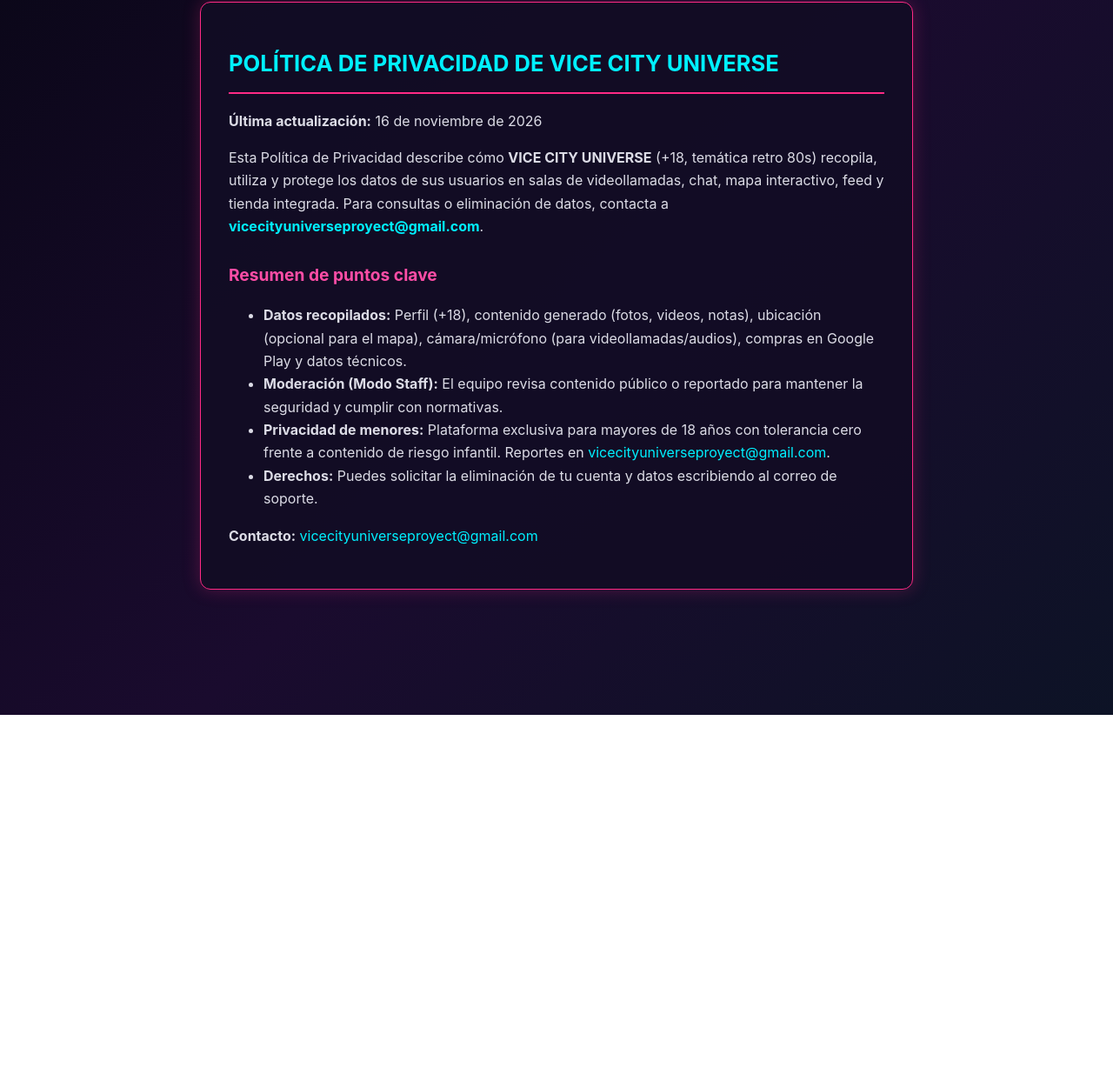
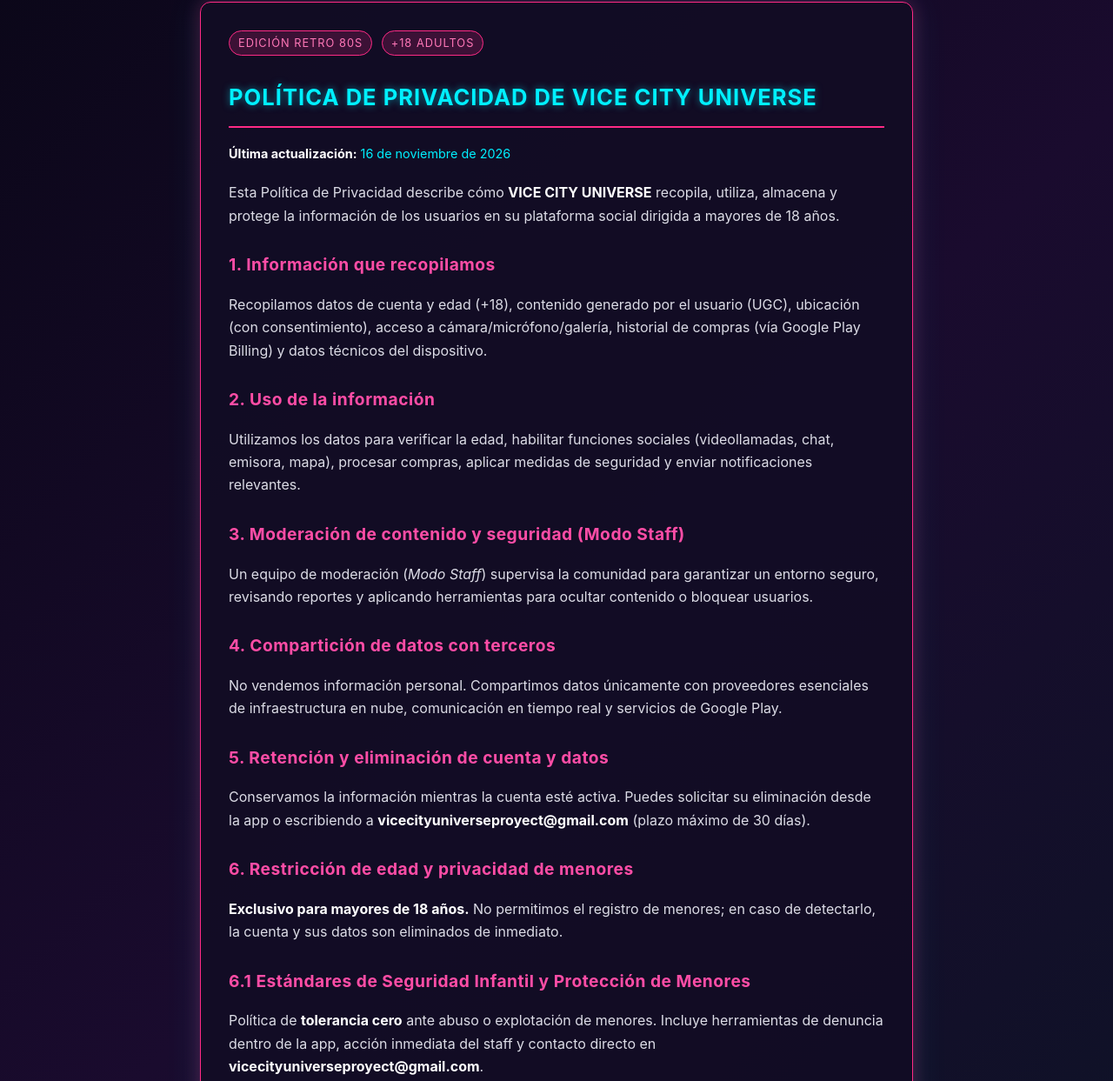
Before and after one commit to ceridiumhyper/privacidad-vicecity, a plain HTML site: page index.html in a window 1280 px wide. Shown: the part 18-1261 px from the top of the page at 87% size. Before the commit the page ends 840 px from the top, so only its background shows below. Drawn offline with Linux system fonts and the light colour scheme.

Commit message:
Revise privacy policy and improve styling
Updated the privacy policy to include additional details on data collection, usage, and user rights. Enhanced styling for better visual presentation.

```diff
--- a/index.html
+++ b/index.html
@@ -6,26 +6,52 @@
     <title>Política de Privacidad - VICE CITY UNIVERSE</title>
     <style>
         body { font-family: -apple-system, BlinkMacSystemFont, "Segoe UI", Roboto, Helvetica, Arial, sans-serif; line-height: 1.65; color: #e6e6f0; max-width: 820px; margin: 0 auto; padding: 20px; background: linear-gradient(135deg, #0b0719 0%, #1a0b2e 50%, #0d1326 100%); min-height: 100vh; }
-        .container { background: rgba(18, 13, 36, 0.92); padding: 32px; border-radius: 12px; border: 1px solid #ff2a85; box-shadow: 0 0 20px rgba(255, 42, 133, 0.25); }
-        h1 { color: #00f0ff; text-transform: uppercase; border-bottom: 2px solid #ff2a85; padding-bottom: 12px; font-size: 1.6em; }
-        h2 { color: #ff4da6; margin-top: 28px; font-size: 1.2em; }
+        .container { background: rgba(18, 13, 36, 0.92); padding: 32px; border-radius: 12px; border: 1px solid #ff2a85; box-shadow: 0 0 20px rgba(255, 42, 133, 0.25), 0 0 40px rgba(0, 240, 255, 0.12); }
+        h1 { color: #00f0ff; text-transform: uppercase; letter-spacing: 1px; border-bottom: 2px solid #ff2a85; padding-bottom: 12px; text-shadow: 0 0 8px rgba(0, 240, 255, 0.5); font-size: 1.6em; }
+        h2 { color: #ff4da6; margin-top: 28px; font-size: 1.2em; letter-spacing: 0.5px; }
         p, li { color: #dcdce6; }
+        ul { padding-left: 20px; }
+        li { margin-bottom: 10px; }
+        strong { color: #ffffff; }
+        .date { color: #00f0ff; font-size: 0.9em; margin-bottom: 20px; }
+        .badge { display: inline-block; background: rgba(255, 42, 133, 0.18); border: 1px solid #ff2a85; color: #ff77b7; padding: 3px 10px; border-radius: 20px; font-size: 0.8em; margin-bottom: 10px; margin-right: 6px; letter-spacing: 1px; text-transform: uppercase; }
         a { color: #00f0ff; text-decoration: none; }
     </style>
 </head>
 <body>
     <div class="container">
+        <span class="badge">Edición Retro 80s</span>
+        <span class="badge">+18 Adultos</span>
         <h1>Política de Privacidad de VICE CITY UNIVERSE</h1>
         <p class="date"><strong>Última actualización:</strong> 16 de noviembre de 2026</p>
-        <p>Esta Política de Privacidad describe cómo <strong>VICE CITY UNIVERSE</strong> (+18, temática retro 80s) recopila, utiliza y protege los datos de sus usuarios en salas de videollamadas, chat, mapa interactivo, feed y tienda integrada. Para consultas o eliminación de datos, contacta a <a href="mailto:vicecityuniverseproyect@gmail.com"><strong>vicecityuniverseproyect@gmail.com</strong></a>.</p>
-        <h2>Resumen de puntos clave</h2>
-        <ul>
-            <li><strong>Datos recopilados:</strong> Perfil (+18), contenido generado (fotos, videos, notas), ubicación (opcional para el mapa), cámara/micrófono (para videollamadas/audios), compras en Google Play y datos técnicos.</li>
-            <li><strong>Moderación (Modo Staff):</strong> El equipo revisa contenido público o reportado para mantener la seguridad y cumplir con normativas.</li>
-            <li><strong>Privacidad de menores:</strong> Plataforma exclusiva para mayores de 18 años con tolerancia cero frente a contenido de riesgo infantil. Reportes en <a href="mailto:vicecityuniverseproyect@gmail.com">vicecityuniverseproyect@gmail.com</a>.</li>
-            <li><strong>Derechos:</strong> Puedes solicitar la eliminación de tu cuenta y datos escribiendo al correo de soporte.</li>
-        </ul>
-        <p><strong>Contacto:</strong> <a href="mailto:vicecityuniverseproyect@gmail.com">vicecityuniverseproyect@gmail.com</a></p>
+        <p>Esta Política de Privacidad describe cómo <strong>VICE CITY UNIVERSE</strong> recopila, utiliza, almacena y protege la información de los usuarios en su plataforma social dirigida a mayores de 18 años.</p>
+
+        <h2>1. Información que recopilamos</h2>
+        <p>Recopilamos datos de cuenta y edad (+18), contenido generado por el usuario (UGC), ubicación (con consentimiento), acceso a cámara/micrófono/galería, historial de compras (vía Google Play Billing) y datos técnicos del dispositivo.</p>
+
+        <h2>2. Uso de la información</h2>
+        <p>Utilizamos los datos para verificar la edad, habilitar funciones sociales (videollamadas, chat, emisora, mapa), procesar compras, aplicar medidas de seguridad y enviar notificaciones relevantes.</p>
+
+        <h2>3. Moderación de contenido y seguridad (Modo Staff)</h2>
+        <p>Un equipo de moderación (<em>Modo Staff</em>) supervisa la comunidad para garantizar un entorno seguro, revisando reportes y aplicando herramientas para ocultar contenido o bloquear usuarios.</p>
+
+        <h2>4. Compartición de datos con terceros</h2>
+        <p>No vendemos información personal. Compartimos datos únicamente con proveedores esenciales de infraestructura en nube, comunicación en tiempo real y servicios de Google Play.</p>
+
+        <h2>5. Retención y eliminación de cuenta y datos</h2>
+        <p>Conservamos la información mientras la cuenta esté activa. Puedes solicitar su eliminación desde la app o escribiendo a <a href="mailto:vicecityuniverseproyect@gmail.com"><strong>vicecityuniverseproyect@gmail.com</strong></a> (plazo máximo de 30 días).</p>
+
+        <h2>6. Restricción de edad y privacidad de menores</h2>
+        <p><strong>Exclusivo para mayores de 18 años.</strong> No permitimos el registro de menores; en caso de detectarlo, la cuenta y sus datos son eliminados de inmediato.</p>
+
+        <h2>6.1 Estándares de Seguridad Infantil y Protección de Menores</h2>
+        <p>Política de <strong>tolerancia cero</strong> ante abuso o explotación de menores. Incluye herramientas de denuncia dentro de la app, acción inmediata del staff y contacto directo en <a href="mailto:vicecityuniverseproyect@gmail.com"><strong>vicecityuniverseproyect@gmail.com</strong></a>.</p>
+
+        <h2>7. Cambios en esta Política de Privacidad</h2>
+        <p>Las actualizaciones entrarán en vigor al publicarse en esta misma página con su respectiva fecha.</p>
+
+        <h2>8. Contacto</h2>
+        <p>Para consultas sobre privacidad o derechos de datos, escríbenos a: <a href="mailto:vicecityuniverseproyect@gmail.com">vicecityuniverseproyect@gmail.com</a></p>
     </div>
 </body>
 </html>
```
